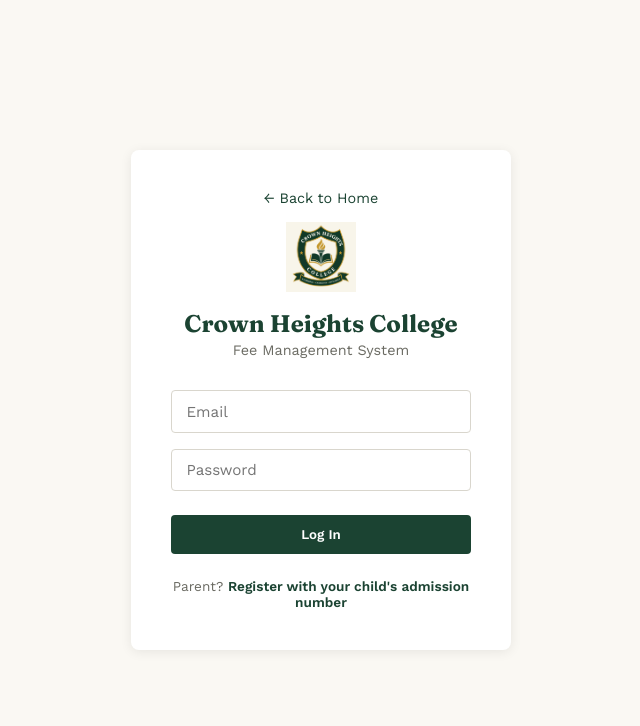
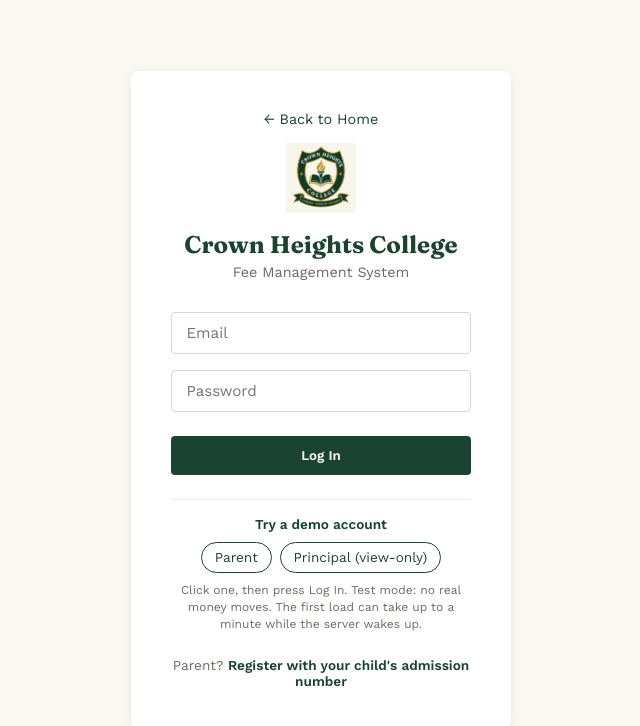
Before and after one commit to Balo-lee/school-fee-tracker, a React (Create React App) app in the folder client/: page /login in a window 1280 px wide. Shown: the top 726 px of the page, without its empty margins (319-959 px from the left). Built offline with nearby package versions, Linux system fonts and the light colour scheme; no server answers.

Commit message:
Add demo account buttons on login page; give principal a separate password

```diff
--- a/client/src/pages/Login.css
+++ b/client/src/pages/Login.css
@@ -86,3 +86,37 @@
   font-weight: 600;
   text-decoration: none;
 }
+
+.demo-box {
+  margin-top: 1.5rem;
+  padding-top: 1rem;
+  border-top: 1px solid #eee;
+}
+.demo-title {
+  font-size: 0.85rem;
+  font-weight: 600;
+  color: var(--color-primary);
+  margin-bottom: 0.6rem;
+}
+.demo-buttons {
+  display: flex;
+  gap: 0.5rem;
+  justify-content: center;
+  flex-wrap: wrap;
+}
+.demo-btn {
+  background: transparent;
+  border: 1.5px solid var(--color-primary);
+  color: var(--color-primary);
+  padding: 0.4rem 0.8rem;
+  border-radius: 999px;
+  cursor: pointer;
+  font-family: var(--font-body);
+  font-size: 0.85rem;
+}
+.demo-note {
+  font-size: 0.75rem;
+  color: #6b6b63;
+  margin-top: 0.6rem;
+  line-height: 1.4;
+}
--- a/client/src/pages/Login.jsx
+++ b/client/src/pages/Login.jsx
@@ -1,5 +1,5 @@
 import { useState } from "react";
-import { useNavigate, Link } from 'react-router-dom';
+import { useNavigate, Link } from "react-router-dom";
 import api from "../api/axios";
 import "./Login.css";
 
@@ -8,6 +8,19 @@
   const [password, setPassword] = useState("");
   const [error, setError] = useState("");
   const [loading, setLoading] = useState(false);
+  const demoAccounts = [
+    { label: "Parent", email: "parent25@example.com", password: "Parent123!" },
+    {
+      label: "Principal (view-only)",
+      email: "principal@crownheights.edu.ng",
+      password: "Principal123!",
+    },
+  ];
+
+  function fillDemo(account) {
+    setEmail(account.email);
+    setPassword(account.password);
+  }
   const navigate = useNavigate();
 
   async function handleSubmit(e) {
@@ -73,6 +86,26 @@
           </button>
         </form>
 
+        <div className="demo-box">
+          <p className="demo-title">Try a demo account</p>
+          <div className="demo-buttons">
+            {demoAccounts.map((a) => (
+              <button
+                type="button"
+                key={a.label}
+                className="demo-btn"
+                onClick={() => fillDemo(a)}
+              >
+                {a.label}
+              </button>
+            ))}
+          </div>
+          <p className="demo-note">
+            Click one, then press Log In. Test mode: no real money moves. The
+            first load can take up to a minute while the server wakes up.
+          </p>
+        </div>
+
         <p className="login-footer">
           Parent?{" "}
           <a href="/register">Register with your child's admission number</a>
```
Also changed, not shown: 1 other file (tests, documents, lock files or other folders).
